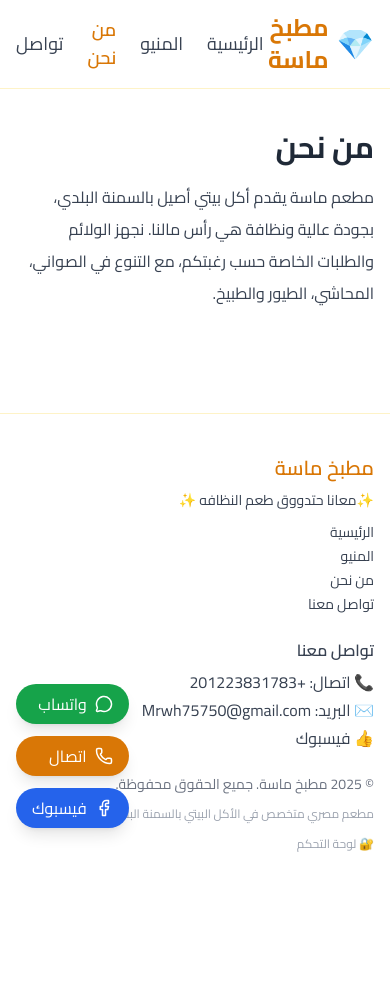
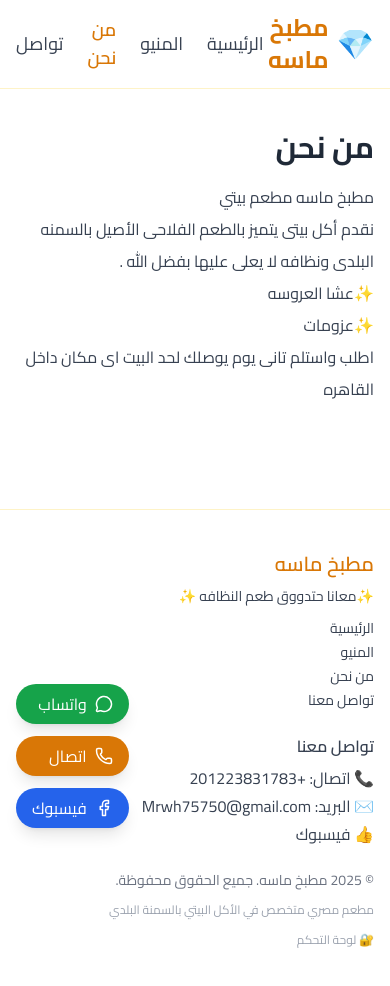
Before and after one commit to Youssefanalyst/masa, a React (Vite) app: page /about in a window 390 px wide. Shown: the top 986 px of the page. Before the commit the page ends 894 px from the top, so only its background shows below. Built offline with nearby package versions, Linux system fonts and the light colour scheme.

Commit message:
Content: update brand spelling to ماسه, add secondary phone 01113020419 to Contact, refresh About text; update SEO alt texts

```diff
--- a/src/components/Navbar.jsx
+++ b/src/components/Navbar.jsx
@@ -5,7 +5,7 @@ export default function Navbar() {
   return (
     <header className="sticky top-0 z-40 bg-white/80 backdrop-blur border-b border-amber-100">
       <div className="max-w-7xl mx-auto px-4 py-3 flex items-center justify-between">
-        <Link to="/" className="text-2xl font-bold text-brand-primary flex items-center gap-2" aria-label="الرئيسية - مطعم ماسة">
+        <Link to="/" className="text-2xl font-bold text-brand-primary flex items-center gap-2" aria-label={`الرئيسية - ${restaurantName}`}>
           <span className="text-3xl">💎</span>
           {restaurantName}
         </Link>
--- a/src/data/menu.js
+++ b/src/data/menu.js
@@ -1,9 +1,9 @@
-export const restaurantName = 'مطبخ ماسة'
+export const restaurantName = 'مطبخ ماسه'
 export const tagline = '✨معانا حتدووق طعم النظافه ✨'
 export const phone = '+201223831783'
 export const email = 'Mrwh75750@gmail.com'
 export const facebook = 'https://www.facebook.com/people/%D9%85%D8%B7%D8%A8%D8%AE-%D9%85%D8%A7%D8%B3%D9%87-%D9%85%D8%B7%D8%B9%D9%85-%D8%A8%D9%8A%D8%AA%D9%8A/100064267953638/?rdid=Jh8VEjhyhjgrxycu&share_url=https%3A%2F%2Fwww.facebook.com%2Fshare%2F19u5MDbtBV%2F'
-export const whatsappLink = `https://wa.me/201223831783?text=${encodeURIComponent('السلام عليكم، أريد الطلب من مطبخ ماسة')}`
+export const whatsappLink = `https://wa.me/201223831783?text=${encodeURIComponent('السلام عليكم، أريد الطلب من مطبخ ماسه')}`
 export const currency = 'ج.م'
 
 // صور عامة (محلية من مجلد public)
--- a/src/pages/About.jsx
+++ b/src/pages/About.jsx
@@ -23,9 +23,12 @@ export default function About() {
         <meta name="twitter:image" content={resolveAssetUrl(heroImage)} />
       </Helmet>
       <h1 className="text-3xl font-bold text-gray-800 mb-4">من نحن</h1>
-      <p className="text-gray-700 leading-8">
-        مطعم ماسة يقدم أكل بيتي أصيل بالسمنة البلدي، بجودة عالية ونظافة هي رأس مالنا.
-        نجهز الولائم والطلبات الخاصة حسب رغبتكم، مع التنوع في الصواني، المحاشي، الطيور والطبيخ.
+      <p className="text-gray-700 leading-8 whitespace-pre-line">
+        {`مطبخ ماسه مطعم بيتي
+نقدم أكل بيتى يتميز بالطعم الفلاحى الأصيل بالسمنه البلدى ونظافه لا يعلى عليها بفضل الله .
+✨عشا العروسه
+✨عزومات
+اطلب واستلم تانى يوم يوصلك لحد البيت اى مكان داخل القاهره`}
       </p>
     </main>
   )
--- a/src/pages/Contact.jsx
+++ b/src/pages/Contact.jsx
@@ -24,6 +24,7 @@ export default function Contact() {
       <h1 className="text-3xl font-bold text-gray-800 mb-6">تواصل معنا</h1>
       <ul className="space-y-4 text-lg">
         <li><a className="text-brand-primary hover:underline" href={`tel:${phone}`}>اتصال: {phone}</a></li>
+        <li><a className="text-brand-primary hover:underline" href={`tel:+201113020419`}>اتصال: 01113020419</a></li>
         <li><a className="text-brand-primary hover:underline" href={whatsappLink} target="_blank" rel="noreferrer">واتساب</a></li>
         <li><a className="text-brand-primary hover:underline" href={`mailto:${email}`}>البريد: {email}</a></li>
         <li><a className="text-brand-primary hover:underline" href={facebook} target="_blank" rel="noreferrer">فيسبوك</a></li>
--- a/src/pages/Home.jsx
+++ b/src/pages/Home.jsx
@@ -12,14 +12,14 @@ export default function Home() {
       <Helmet>
         <title>{restaurantName} - طعم بيتي أصيل بالسمنة البلدي</title>
         <meta name="description" content={`${restaurantName} - ${tagline}. نقدم أشهى المأكولات المصرية من صواني، محاشي، طيور، وطبيخ بيتي بالسمنة البلدي. اطلب الآن عبر واتساب ${phone}`} />
-        <meta name="keywords" content="مطعم, مطعم ماسة, أكل بيتي, سمنة بلدي, صواني, محاشي, طيور, ديك رومي, حمام, فراخ محمرة, طبيخ بيتي, مطاعم مصرية, كبسة, بطة محمرة, ممبار" />
+        <meta name="keywords" content="مطعم, مطبخ ماسه, أكل بيتي, سمنة بلدي, صواني, محاشي, طيور, ديك رومي, حمام, فراخ محمرة, طبيخ بيتي, مطاعم مصرية, كبسة, بطة محمرة, ممبار" />
 
         {/* Open Graph / Facebook */}
         <meta property="og:type" content="restaurant" />
         <meta property="og:title" content={`${restaurantName} - طعم بيتي أصيل`} />
         <meta property="og:description" content={tagline} />
         <meta property="og:image" content={resolveAssetUrl(heroImage)} />
-        <meta property="og:image:alt" content="عشا العروسة - ديك رومي، بطة، حمام من مطعم ماسة" />
+        <meta property="og:image:alt" content={`عشا العروسة - ديك رومي، بطة، حمام من ${restaurantName}`} />
         <meta property="og:url" content={typeof window !== 'undefined' ? window.location.href : ''} />
         <meta property="og:locale" content="ar_EG" />
 
@@ -28,7 +28,7 @@ export default function Home() {
         <meta name="twitter:title" content={`${restaurantName} - طعم بيتي أصيل`} />
         <meta name="twitter:description" content={tagline} />
         <meta name="twitter:image" content={resolveAssetUrl(heroImage)} />
-        <meta name="twitter:image:alt" content="عشا العروسة - ديك رومي، بطة، حمام من مطعم ماسة" />
+        <meta name="twitter:image:alt" content={`عشا العروسة - ديك رومي، بطة، حمام من ${restaurantName}`} />
 
         {/* Business Info */}
         <meta name="contact" content={phone} />
@@ -66,7 +66,7 @@ export default function Home() {
             <Link to="/menu" className="px-6 py-3 rounded-full bg-brand-primary text-white hover:bg-amber-700">شاهد المنيو</Link>
           </div>
           <div className="max-w-4xl mx-auto">
-            <img src={resolveAssetUrl(heroImage) || placeholderImage} alt="عشا العروسة - ديك رومي، بطة، حمام، وأطباق شهية من مطعم ماسة" loading="eager" className="w-full h-auto object-contain rounded-2xl shadow-lg border border-amber-100" />
+            <img src={resolveAssetUrl(heroImage) || placeholderImage} alt={`عشا العروسة - ديك رومي، بطة، حمام، وأطباق شهية من ${restaurantName}`} loading="eager" className="w-full h-auto object-contain rounded-2xl shadow-lg border border-amber-100" />
           </div>
         </div>
       </section>
@@ -103,14 +103,14 @@ export default function Home() {
                 {productImages.length > 0 ? (
                   <RotatingImage
                     images={productImages}
-                    alt={`منتجات ${cat.name} - ${cat.items.map(i => i.name).slice(0, 3).join('، ')} من مطعم ماسة`}
+                    alt={`منتجات ${cat.name} - ${cat.items.map(i => i.name).slice(0, 3).join('، ')} من ${restaurantName}`}
                     className="w-full h-48 sm:h-56 md:h-64 lg:h-72 object-cover rounded-lg mb-3"
                     interval={5000}
                   />
                 ) : (
                   <img
                     src={cat.image || placeholderImage}
-                    alt={`تصنيف ${cat.name} - مطعم ماسة`}
+                    alt={`تصنيف ${cat.name} - ${restaurantName}`}
                     loading="lazy"
                     width="400"
                     height="300"
```
Also changed, not shown: 1 other file (tests, documents, lock files or other folders).
